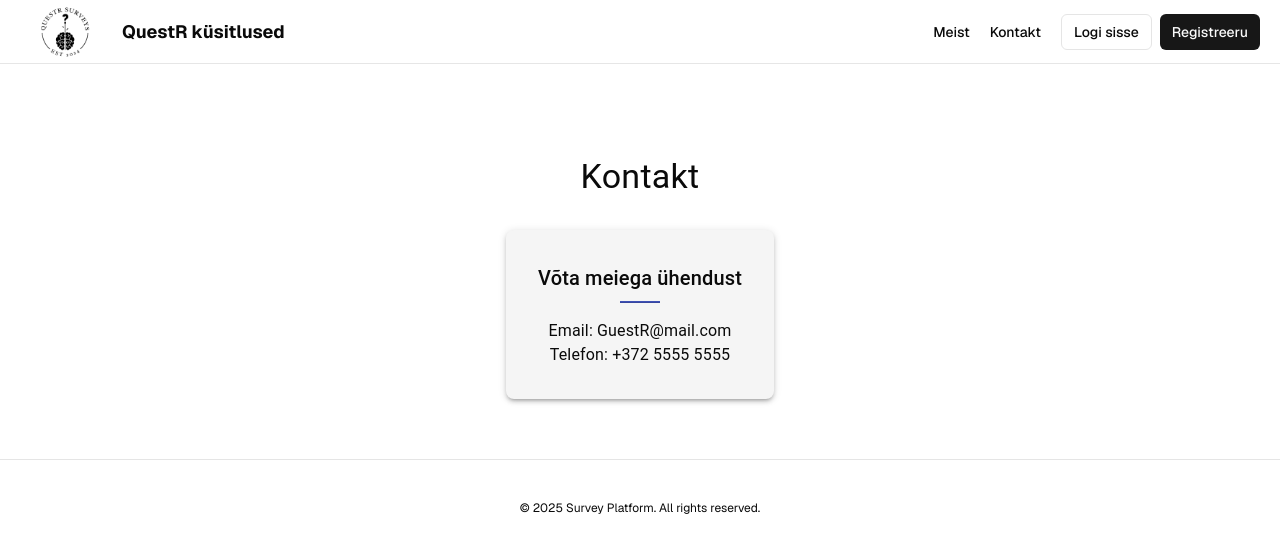
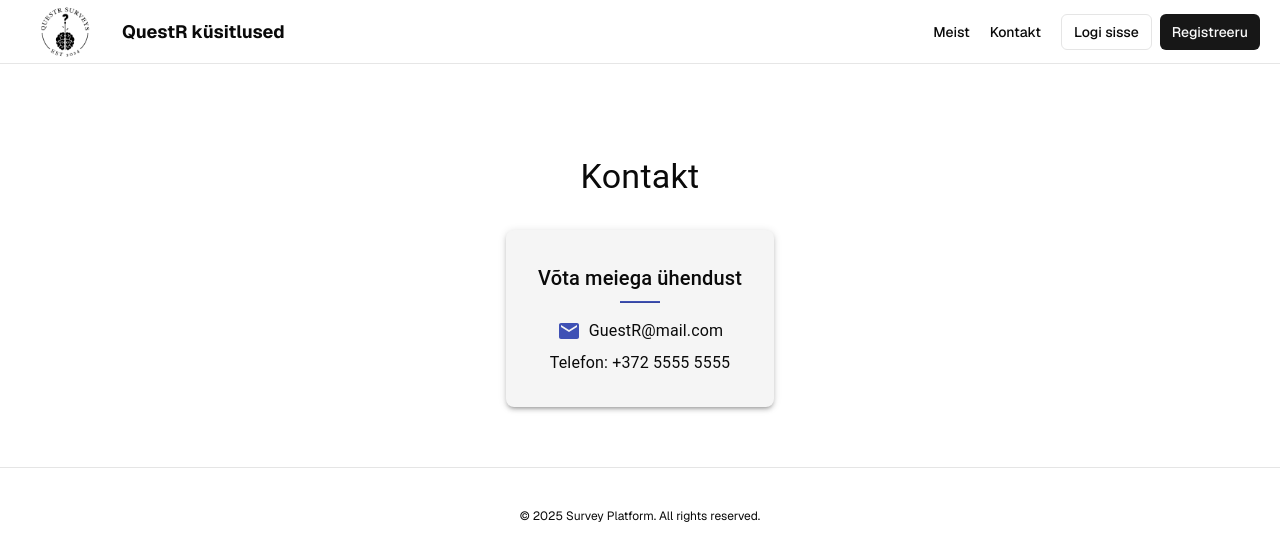
Before and after one commit to rakenduste-programmeerimine-2024/survey-platform, a Next.js app: page /kontakt in a window 1280 px wide. Shown: the top 560 px of the page. Built offline with nearby package versions, Linux system fonts and the light colour scheme; no server answers.

Commit message:
email_icon add

```diff
--- a/components/contact/KontaktInfo.tsx
+++ b/components/contact/KontaktInfo.tsx
@@ -1,5 +1,7 @@
 import React from "react";
 import { Box, Typography, Divider } from "@mui/material";
+import EmailIcon from "@mui/icons-material/Email";
+
 
 const KontaktInfo = () => {
   return (
@@ -20,9 +22,10 @@ const KontaktInfo = () => {
           mb: 2,
         }}
       />
-      <Typography variant="body1">
-        Email: GuestR@mail.com
-      </Typography>
+      <Box sx={{ display: "flex", alignItems: "center", justifyContent: "center", mb: 1 }}>
+        <EmailIcon sx={{ color: "#3f51b5", mr: 1 }} />
+        <Typography variant="body1">GuestR@mail.com</Typography>
+      </Box>
       <Typography variant="body1">
         Telefon: +372 5555 5555
       </Typography>
--- a/package.json
+++ b/package.json
@@ -8,6 +8,7 @@
   "dependencies": {
     "@emotion/react": "^11.14.0",
     "@emotion/styled": "^11.14.0",
+    "@mui/icons-material": "^6.4.0",
     "@mui/material": "^6.3.1",
     "@radix-ui/react-checkbox": "^1.1.1",
     "@radix-ui/react-dropdown-menu": "^2.1.1",
```
Also changed, not shown: 1 other file (tests, documents, lock files or other folders).
